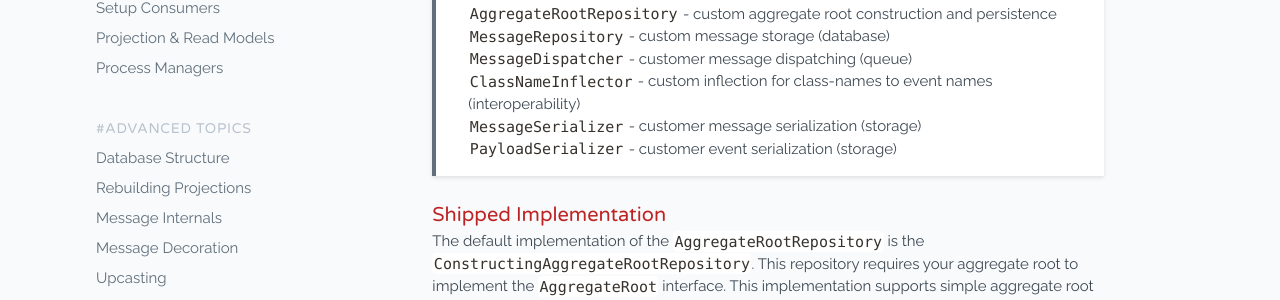
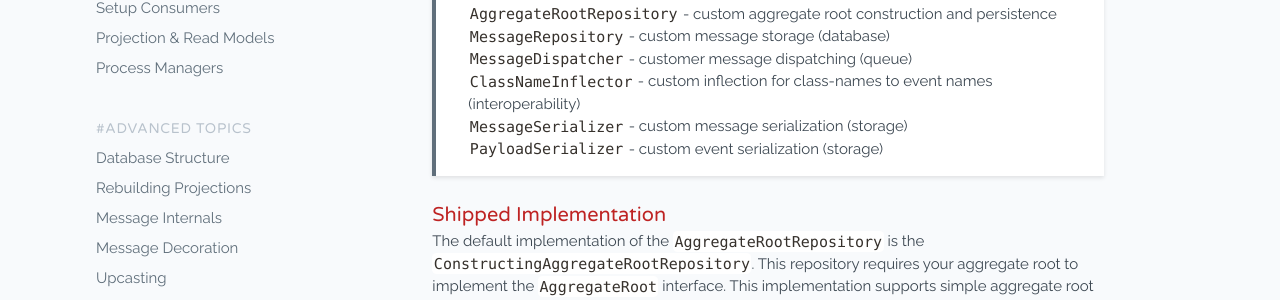
Before and after one commit to EventSaucePHP/EventSauce, a Jekyll site: the page built from docs/docs/architecture.md, in a window 1280 px wide and 900 px high, scrolled down 602 px. Shown: the part 143-443 px from the top of the window. Built offline with Jekyll 4.4.1, drawn with Linux system fonts in a browser that asks for light colours; comment, search, counter and statistics services are not loaded.

```diff
--- a/docs/docs/architecture.md
+++ b/docs/docs/architecture.md
@@ -37,8 +37,8 @@ very tiny.
 > * `MessageRepository` - custom message storage (database)
 > * `MessageDispatcher` - customer message dispatching (queue)
 > * `ClassNameInflector` - custom inflection for class-names to event names (interoperability)
-> * `MessageSerializer` - customer message serialization (storage)
-> * `PayloadSerializer` - customer event serialization (storage)
+> * `MessageSerializer` - custom message serialization (storage)
+> * `PayloadSerializer` - custom event serialization (storage)
 
 ### Shipped Implementation
 
```
Also changed, not shown: docs/docs/upgrading/to-0.6.0.md (added, +20 -0 lines).
